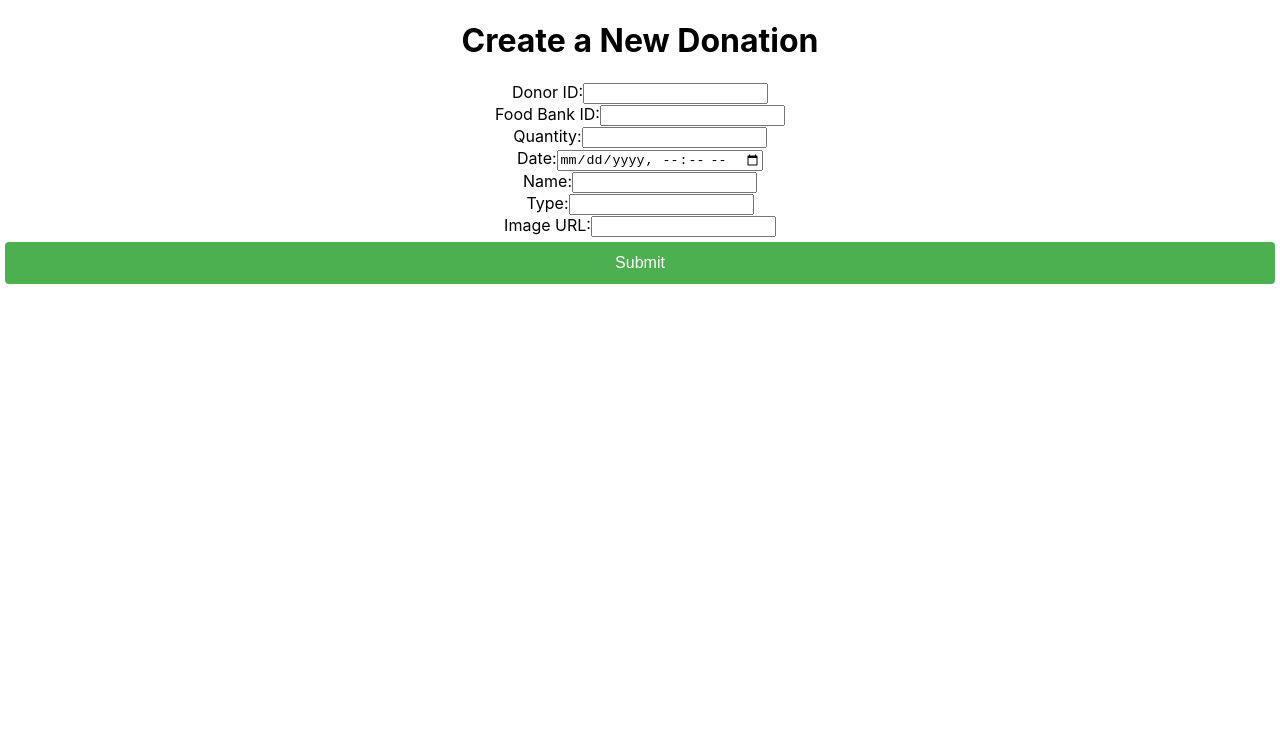
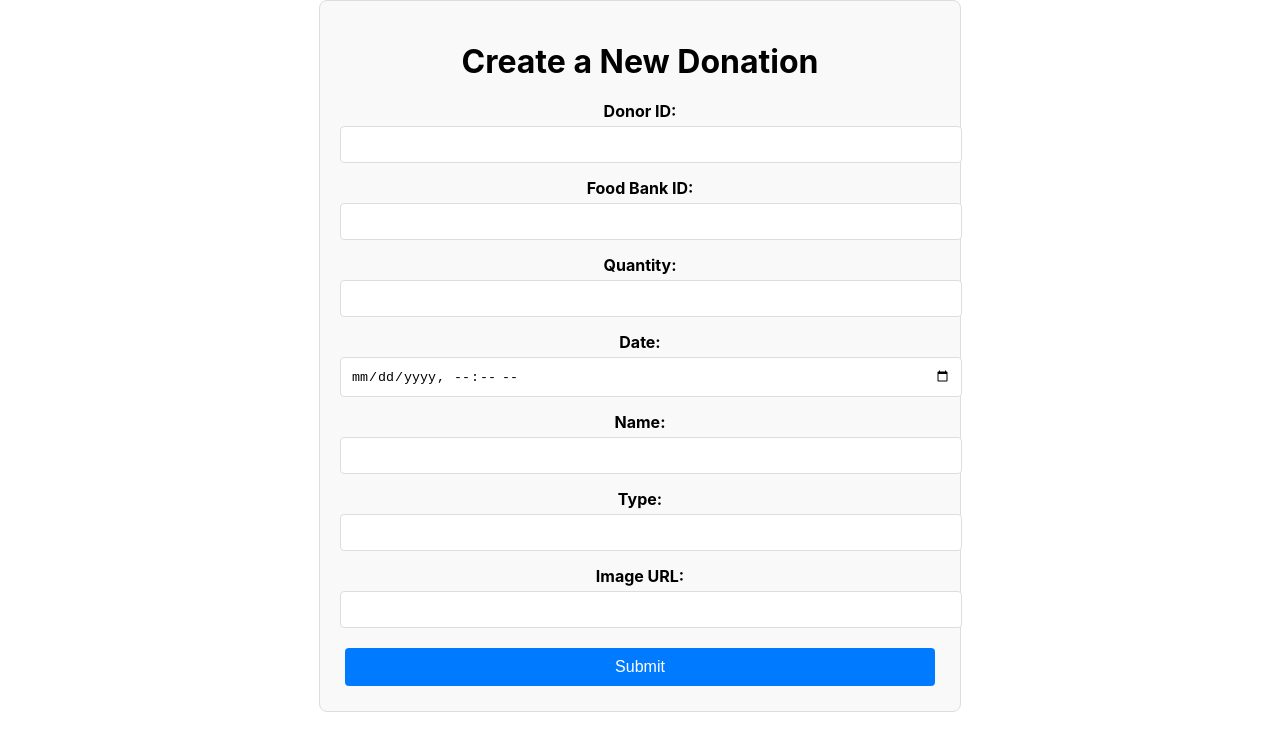
Before and after one commit to Rhoda-NM/harvestapp, a React (Create React App) app in the folder client/: page /newdonation in a window 1280 px wide. Shown: the top 750 px of the page. Built offline with nearby package versions, Linux system fonts and the light colour scheme.

Commit message:
updating files

```diff
--- a/client/src/components/NewDonation.js
+++ b/client/src/components/NewDonation.js
@@ -1,4 +1,5 @@
 import React, { useState } from 'react';
+import './NewDonationForm.css'; // Import the CSS file
 
 const CreateDonation = () => {
     const [donorId, setDonorId] = useState('');
@@ -40,6 +41,7 @@ const CreateDonation = () => {
             const result = await response.json();
             console.log('Success:', result);
             setSuccess(true);
+            setError(null); // Clear any previous errors
         } catch (err) {
             console.error('Error:', err);
             setError(err.message);
@@ -48,11 +50,11 @@ const CreateDonation = () => {
     };
 
     return (
-        <div>
+        <div className="create-donation-container">
             <h1>Create a New Donation</h1>
-            {success && <p style={{ color: 'green' }}>Donation created successfully!</p>}
-            {error && <p style={{ color: 'red' }}>Error: {error}</p>}
-            <form onSubmit={handleSubmit}>
+            {success && <p className="success-message">Donation created successfully!</p>}
+            {error && <p className="error-message">Error: {error}</p>}
+            <form className="create-donation-form" onSubmit={handleSubmit}>
                 <div>
                     <label htmlFor="donorId">Donor ID:</label>
                     <input
--- a/client/src/components/NewDonationForm.css
+++ b/client/src/components/NewDonationForm.css
@@ -1,78 +1,73 @@
-/* NewDonationForm.css */
-
-/* Container styling */
-.container {
+/* CreateDonation.css */
+.create-donation-container {
   max-width: 600px;
   margin: 0 auto;
   padding: 20px;
-    box-shadow: 0 0 10px rgba(0, 0, 0, 0.1);
+  border: 1px solid #ddd;
   border-radius: 8px;
-    background-color: #fff;
+  background-color: #f9f9f9;
 }
 
-  /* Form styling */
-  .donation-form {
+.create-donation-container h1 {
+  text-align: center;
+  margin-bottom: 20px;
+}
+
+.create-donation-form {
   display: flex;
   flex-direction: column;
 }
 
-  .form-group {
+.create-donation-form div {
   margin-bottom: 15px;
 }
 
-  .form-group label {
+.create-donation-form label {
   display: block;
+  margin-bottom: 5px;
   font-weight: bold;
-    margin-bottom: 5px;
 }
 
-  .form-group input {
+.create-donation-form input[type="text"],
+.create-donation-form input[type="number"],
+.create-donation-form input[type="datetime-local"] {
   width: 100%;
-    padding: 8px;
-    box-sizing: border-box;
-    border: 1px solid #ccc;
+  padding: 10px;
+  border: 1px solid #ddd;
   border-radius: 4px;
 }
 
-  button {
+.create-donation-form input[type="number"] {
+  -moz-appearance: textfield;
+}
+
+.create-donation-form input[type="number"]::-webkit-inner-spin-button,
+.create-donation-form input[type="number"]::-webkit-outer-spin-button {
+  -webkit-appearance: none;
+  margin: 0;
+}
+
+.create-donation-form button {
   padding: 10px 20px;
   border: none;
   border-radius: 4px;
   background-color: #007bff;
-    color: #fff;
+  color: white;
+  font-size: 16px;
   cursor: pointer;
-    font-size: 16px;
+  transition: background-color 0.3s ease;
 }
 
-  button:hover {
+.create-donation-form button:hover {
   background-color: #0056b3;
 }
 
-  /* Message styling */
 .success-message {
-    color: green;
-    font-size: 16px;
-    margin-top: 10px;
+  color: #28a745;
+  margin-bottom: 15px;
 }
 
 .error-message {
-    color: red;
-    font-size: 16px;
-    margin-top: 10px;
+  color: #dc3545;
+  margin-bottom: 15px;
 }
-
-  /* Responsive Design */
-  @media (max-width: 600px) {
-    .container {
-      padding: 15px;
-    }
-
-    button {
-      padding: 8px 16px;
-      font-size: 14px;
-    }
-
-    .form-group input {
-      font-size: 14px;
-    }
-  }
```
Also changed, not shown: 1 other file (tests, documents, lock files or other folders). Lines whose indentation alone changed are shown as unchanged.
